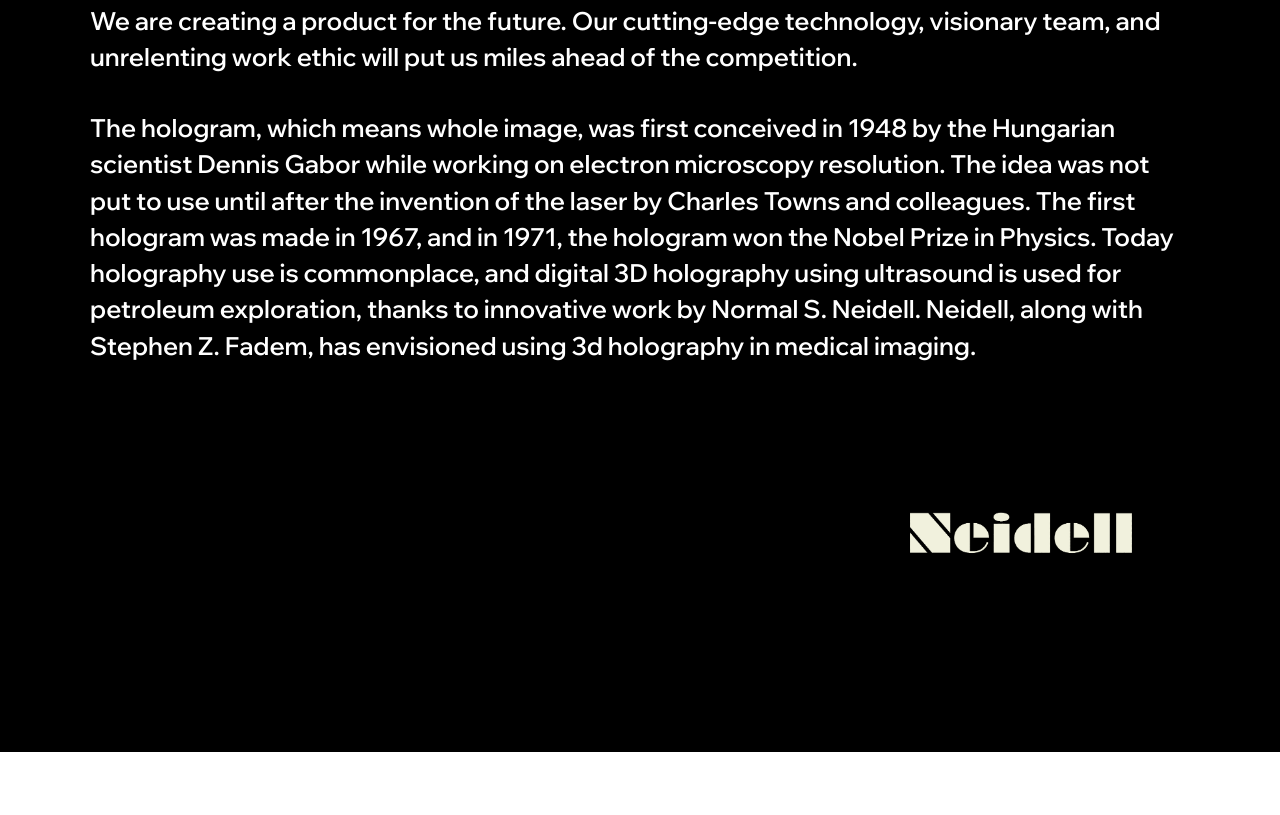
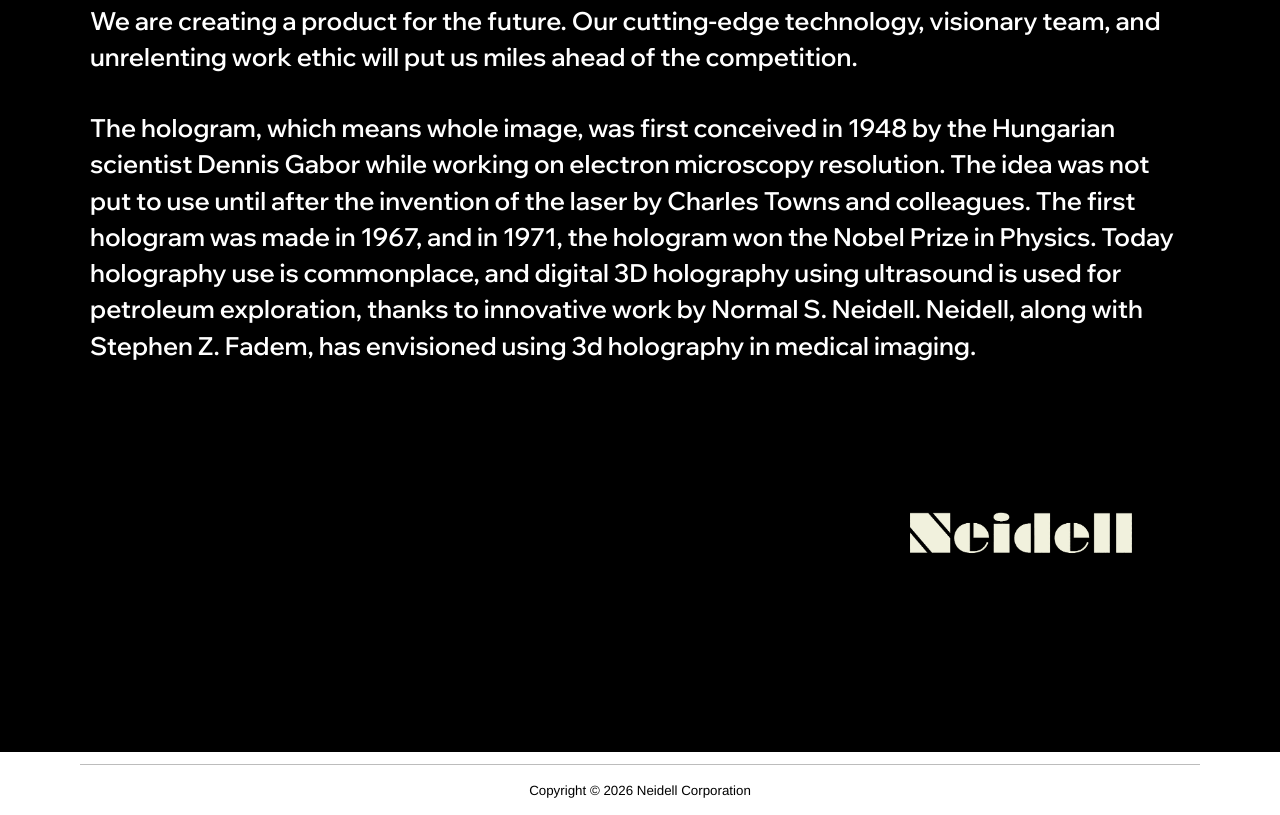
Before and after one commit to brianjrosenthal/neidell.com, a plain HTML site: page index.html in a window 1280 px wide. Shown: the part 874-1689 px from the top of the page. Before the commit the page ends 1626 px from the top, so only its background shows below. Drawn offline with Linux system fonts and the light colour scheme; a web font is replaced by a local one.

Commit message:
Add copyright footers

```diff
--- a/assets/css/style.css
+++ b/assets/css/style.css
@@ -65,6 +65,17 @@ p:last-child {
   margin: 0 auto;
   padding-left: var(--gutter);
   padding-right: var(--gutter);
+}
+
+.site-footer {
+  padding-block: 12px;
+  text-align: center;
+}
+
+.site-footer hr {
+  border: 0;
+  border-top: 1px solid #bcbcbc;
+  margin: 0 0 12px;
 }
 
 .skip-link {
--- a/index.html
+++ b/index.html
@@ -62,6 +62,11 @@
     </section>
   </main>
 
+  <footer class="site-footer container">
+    <hr>
+    <small>Copyright &copy; 2026 Neidell Corporation</small>
+  </footer>
+
   <script src="assets/js/nav.js"></script>
 </body>
 </html>
```
Also changed, not shown: norman-neidell.html (+5 -0 lines).
